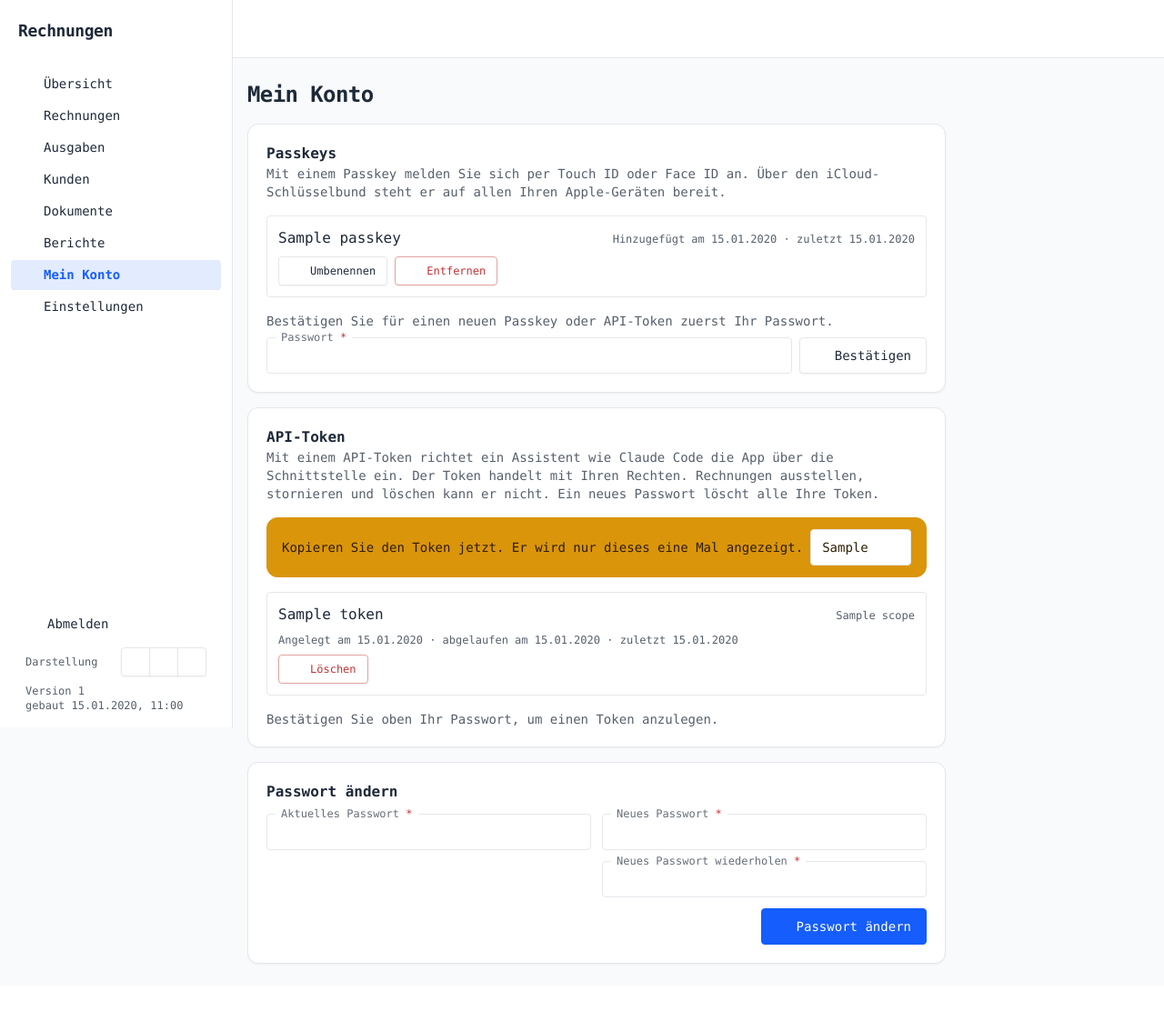
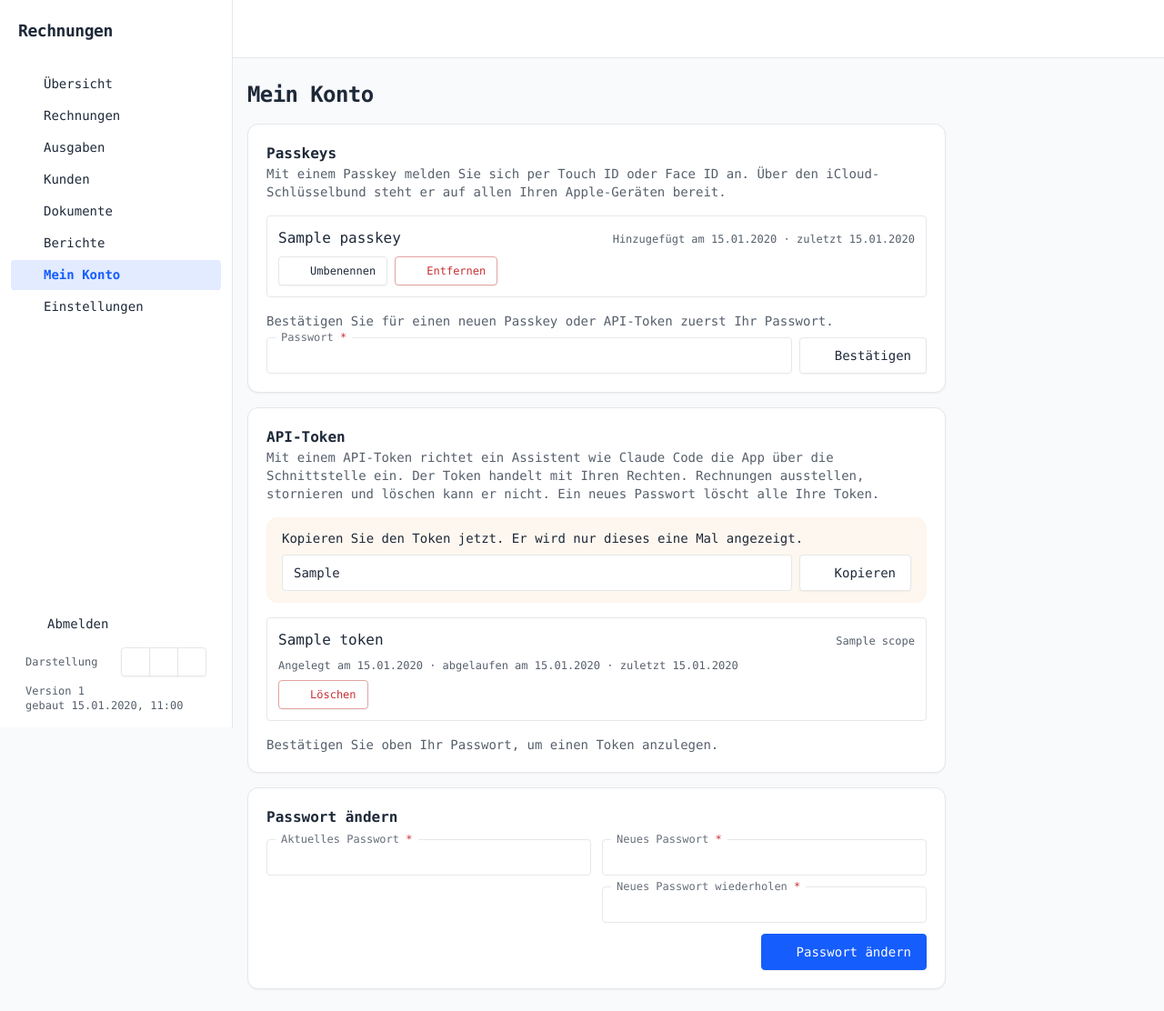
Before and after one commit to grigoriev/im, a Spring app: page /account in a window 1280 px wide. Shown: the whole page at 91% size. Before the commit the page ends 1061 px from the top, so only its background shows below. Run offline with Thymeleaf, Linux system fonts and the light colour scheme; the template is opened without the code that fills it: most values are stand-ins (such as "Sample title", 1, 10 or a date in 2020); data that the repository does not hold is empty; style sheets or scripts are compiled from the project's sources; some of the project's set-up classes (security, data sources, template engines, error pages and the like) are left out, and stand-ins take their place; database files in the repository are not loaded; some libraries are stand-ins or nearby versions; some web fonts are replaced.

Commit message:
fix: show the new API token readable with a copy button (#112)
* fix: show the new API token readable with a copy button

The token sat in a narrow field of the warning, dark on dark. It now
fills the width, and a button copies it to the clipboard.

* fix: keep the copy label and pin the token box

A second click no longer leaves the button on "Kopiert". The row of the
token fills the box, and screenshots in both schemes keep it so.

* fix: drop the deprecated copy fallback

```diff
--- a/src/main/resources/static/js/app.js
+++ b/src/main/resources/static/js/app.js
@@ -220,3 +220,23 @@ document.addEventListener('DOMContentLoaded', () => {
   if (!new URLSearchParams(location.search).has('new')) return;
   document.querySelector('#new-invoice select')?.focus();
 });
+
+// A button with data-copy="<id>" copies the value of that field to the clipboard and says so for two seconds.
+document.addEventListener('click', async (event) => {
+  const button = event.target.closest('[data-copy]');
+  if (!button) return;
+  const field = document.getElementById(button.dataset.copy);
+  if (!field) return;
+  field.select();
+  try {
+    await navigator.clipboard.writeText(field.value);
+  } catch {
+    // Without the clipboard, for example over plain HTTP, the field stays selected for a copy by hand.
+    return;
+  }
+  const label = button.lastChild;
+  button.dataset.label ??= label.textContent;
+  label.textContent = 'Kopiert';
+  clearTimeout(button.copyTimer);
+  button.copyTimer = setTimeout(() => { label.textContent = button.dataset.label; }, 2000);
+});
--- a/src/main/resources/templates/account.html
+++ b/src/main/resources/templates/account.html
@@ -78,9 +78,12 @@
           die Schnittstelle ein. Der Token handelt mit Ihren Rechten. Rechnungen ausstellen, stornieren und löschen
           kann er nicht. Ein neues Passwort löscht alle Ihre Token.</p>
       </div>
-      <div id="new-token-box" class="alert alert-warning text-sm grid gap-2" th:if="${newToken}">
+      <div id="new-token-box" class="alert alert-warning alert-soft text-sm text-base-content block" th:if="${newToken}">
         <p>Kopieren Sie den Token jetzt. Er wird nur dieses eine Mal angezeigt.</p>
-        <input id="new-token" class="input w-full font-mono" aria-label="Neuer API-Token" readonly th:value="${newToken}">
+        <div class="flex gap-2 mt-2 w-full">
+          <input id="new-token" class="input flex-1 min-w-0 font-mono" aria-label="Neuer API-Token" readonly th:value="${newToken}">
+          <button type="button" class="btn" data-copy="new-token"><i data-lucide="copy" class="size-4"></i>Kopieren</button>
+        </div>
       </div>
       <p class="text-sm text-base-content/75" th:if="${tokens.isEmpty()}">Noch kein API-Token.</p>
       <div id="token-list" class="grid gap-3" th:unless="${tokens.isEmpty()}">
```
Also changed, not shown: e2e/tests/api.spec.ts (+12 -0 lines), CHANGELOG.md, e2e/tests/__screenshots__/api.spec.ts/new-token-dark.png (added), e2e/tests/__screenshots__/api.spec.ts/new-token-light.png (added).
